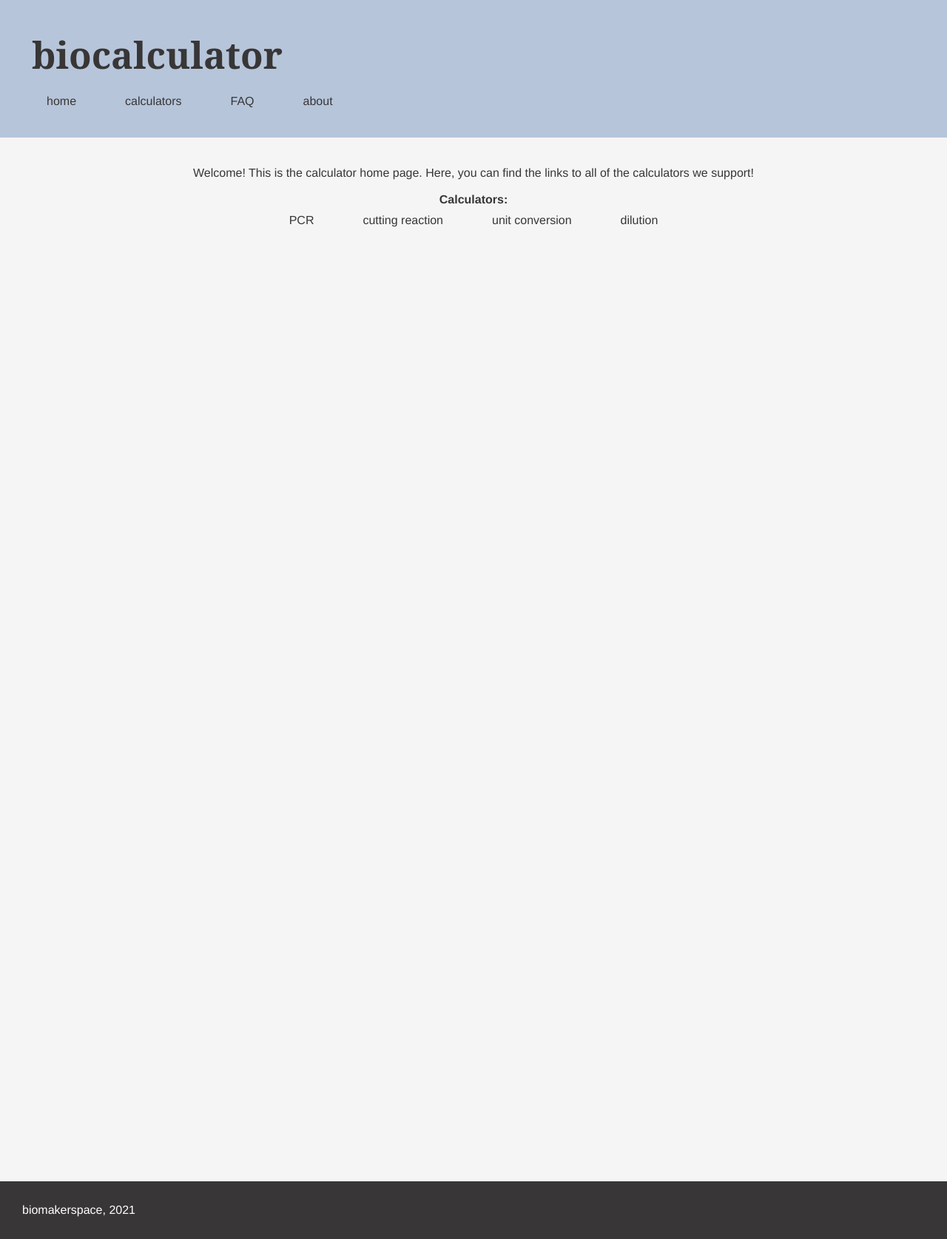
After one commit to tommyfuu/BioCalculator, a Django app: page /calculators/ in a window 1280 px wide. The commit adds this page. Shown: the whole page at 74% size. Run offline with Django 3.2, Linux system fonts and the light colour scheme.

Commit message:
added calculators home page that has links to all calculators

```diff
--- a/biocalculator_django/urls.py
+++ b/biocalculator_django/urls.py
@@ -21,6 +21,7 @@ from django.conf.urls.static import static
 
 urlpatterns = [
     path('', include('homepage.urls')),
+    path('calculators/', include('homepage.urls')),
     path('faq/', include('homepage.urls')),
     path('about/', include('homepage.urls')),
     path('admin/', admin.site.urls),
--- a/homepage/templates/calcPCR.html
+++ b/homepage/templates/calcPCR.html
@@ -2,7 +2,6 @@
 {% block content%}
     <head>
         <title>Bio Calculator Contact Page</title>
-
     </head>
 
     <body>
--- /dev/null
+++ b/homepage/templates/calculators.html
@@ -0,0 +1,36 @@
+{% extends 'base.html' %}
+{% block content%}
+
+<head>
+    <title>Calculator Home Page</title>
+</head>
+
+<body>
+    <center>
+        <hr style="height:20pt; visibility:hidden;" />
+        <h1></h1>
+        <p>Welcome! This is the calculator home page. Here, you can find the links to all of the calculators we support!</p>
+
+        <br>
+        <h4>Calculators:</h4>
+        <ul>
+            <li>
+                <a href="/PCRCalc/">PCR</a>
+            </li>
+            <li>
+                <a href="/cutting/">cutting reaction</a>
+            </li>
+            <li>
+                <a href="/calcUnitConvert/">unit conversion</a>
+            </li>
+            <li>
+                <a href="/dilutionCalculator/">dilution</a>
+            </li>
+
+        </ul>
+    </center>
+
+
+</body>
+
+{% endblock %}
--- a/homepage/templates/header.html
+++ b/homepage/templates/header.html
@@ -7,7 +7,7 @@
   <ul>
     <li><a class="active" href="/">home</a></li>
     <li class="dropdown">
-      <a href="javascript:void(0)" class="dropbtn">calculators</a>
+      <a href="/calculators/" class="dropbtn">calculators</a>
       <div class="dropdown-content">
         <a href="/PCRCalc/">PCR</a>
         <a href="/cutting/">cutting reaction</a>
--- a/homepage/urls.py
+++ b/homepage/urls.py
@@ -5,6 +5,7 @@ urlpatterns = [
     path('', views.home, name='home'),
     path('faq/', views.faq, name='faq'),
     path('about/', views.about, name='about'),
+    path('calculators/', views.calculators, name='calculators'),
     path('dilutionCalculator/', views.dilution_input_view, name='dilution'),
     path('dilutionCalculatorResult/', views.dilution_result_view, name='dilution'),
     path('PCRCalc/', views.pcr_input_view, name='PCR'),
--- a/homepage/views.py
+++ b/homepage/views.py
@@ -16,6 +16,10 @@ import time
 def home(request):
     # return HttpResponse("Home page!")
     return render(request, 'login.html', {})
+
+def calculators(request):
+    # return HttpResponse("Calculators page!")
+    return render(request, 'calculators.html', {})
 
 def faq(request):
     # return HttpResponse("FAQ page!")
--- a/media/header.css
+++ b/media/header.css
@@ -5,7 +5,8 @@ header {
 
 
 h1 {
-  font-family: Helvetica, sans-serif;
+  font-family: Georgia, serif;
+  /* font-family: Helvetica, sans-serif; */
   font-size:50px;
   color: rgb(56, 54, 54);
   padding-left: 3px;
```
